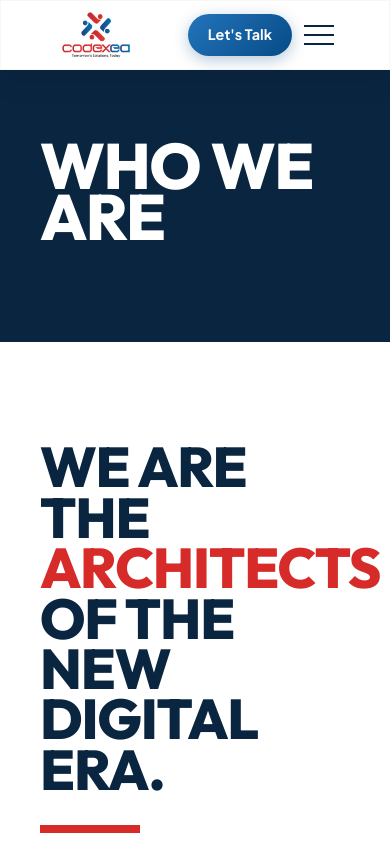
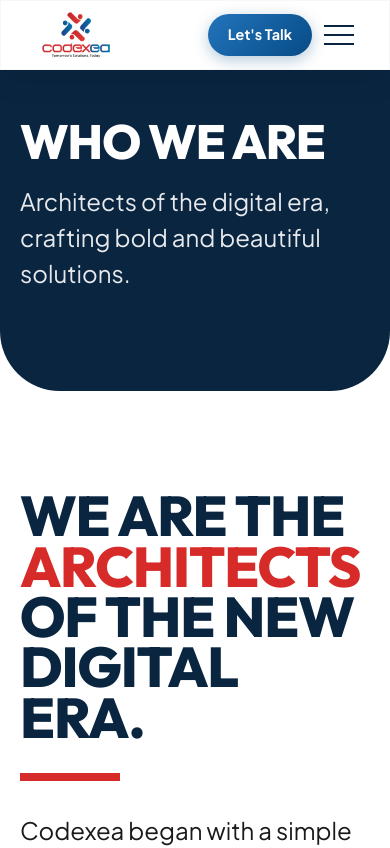
Before and after one commit to dhanukaprr/codexea, a Next.js app: page /about in a window 390 px wide. Shown: the top 848 px of the page. Built offline with nearby package versions, Linux system fonts and the light colour scheme.

Commit message:
Site Completion

```diff
--- a/app/about/page.js
+++ b/app/about/page.js
@@ -1,4 +1,5 @@
 import Link from 'next/link';
+import PageBanner from '@/components/PageBanner'; // Import PageBanner
 import styles from './about.module.css';
 
 export const metadata = {
@@ -9,11 +10,11 @@ export const metadata = {
 export default function About() {
     return (
         <div className={styles.aboutPage}>
-            <section className={styles.hero}>
-                <div className="container">
-                    <h1 className={styles.heroTitle}>WHO WE ARE</h1>
-                </div>
-            </section>
+            <PageBanner
+                title="WHO WE ARE"
+                subtitle="Architects of the digital era, crafting bold and beautiful solutions."
+                theme="navy"
+            />
 
             <section className={styles.contentSection}>
                 <div className="container">
--- a/app/globals.css
+++ b/app/globals.css
@@ -68,6 +68,12 @@ h6 {
   padding: 0 40px;
 }
 
+@media (max-width: 768px) {
+  .container {
+    padding: 0 20px;
+  }
+}
+
 .btn {
   display: inline-flex;
   align-items: center;
--- a/app/home.module.css
+++ b/app/home.module.css
@@ -157,6 +157,9 @@
 @media (max-width: 900px) {
     .bentoGrid {
         grid-template-columns: 1fr;
+        width: 100%;
+        margin: 0;
+        padding: 0;
     }
 
     .span2,
--- a/app/services/services.module.css
+++ b/app/services/services.module.css
@@ -1,5 +1,5 @@
 .servicesPage {
-    background-color: var(--berry-red);
+    background-color: white;
     min-height: 100vh;
 }
 
--- /dev/null
+++ b/components/PageBanner.js
@@ -0,0 +1,14 @@
+import styles from './PageBanner.module.css';
+
+const PageBanner = ({ title, subtitle, theme = 'red' }) => {
+    return (
+        <section className={`${styles.bannerSection} ${styles[theme]}`}>
+            <div className="container">
+                <h1 className={styles.title}>{title}</h1>
+                {subtitle && <p className={styles.subtitle}>{subtitle}</p>}
+            </div>
+        </section>
+    );
+};
+
+export default PageBanner;
--- /dev/null
+++ b/components/PageBanner.module.css
@@ -0,0 +1,33 @@
+.bannerSection {
+    padding: 120px 0 100px;
+    color: white;
+    border-bottom-left-radius: 60px;
+    border-bottom-right-radius: 60px;
+}
+
+.red {
+    background-color: var(--berry-red);
+}
+
+.navy {
+    background-color: #0a2540;
+}
+
+.title {
+    font-size: 7rem;
+    line-height: 0.9;
+    margin-bottom: 20px;
+    text-transform: uppercase;
+}
+
+.subtitle {
+    font-size: 1.5rem;
+    opacity: 0.9;
+    font-family: var(--font-body);
+}
+
+@media (max-width: 900px) {
+    .title {
+        font-size: 3rem;
+    }
+}
--- a/components/ServiceCard.module.css
+++ b/components/ServiceCard.module.css
@@ -80,3 +80,19 @@
 
 /* Pseudo-element for that creative 'tab' or 'tail' shape seen in reference if needed
    For now, we keep it simple rounded, as the masking is complex css */
+
+@media (max-width: 768px) {
+    .card {
+        padding: 24px;
+        min-height: auto;
+    }
+
+    .title {
+        font-size: 1.5rem;
+    }
+
+    .description {
+        font-size: 0.95rem;
+        margin-bottom: 24px;
+    }
+}
```
Also changed, not shown: app/portfolio/page.js (+5 -6 lines), app/services/page.js (+7 -12 lines), components/Hero.js (+18 -4 lines), components/ProjectCard.module.css (+20 -0 lines).
